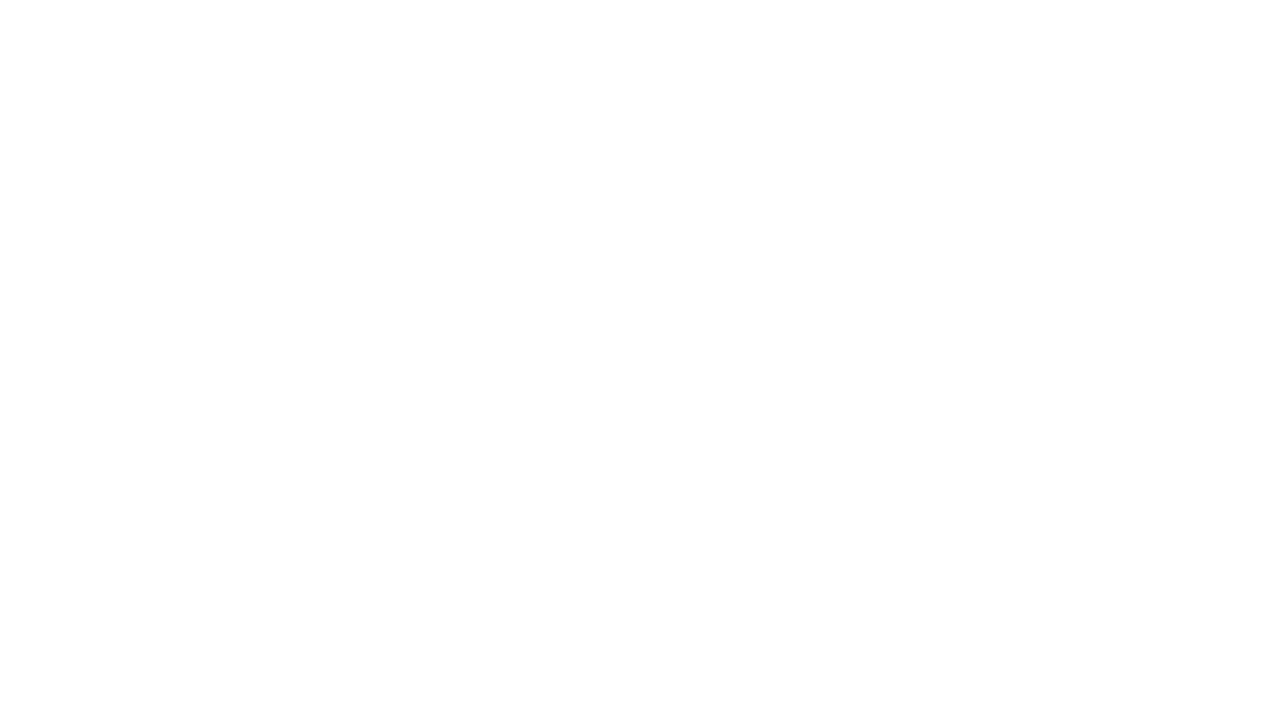
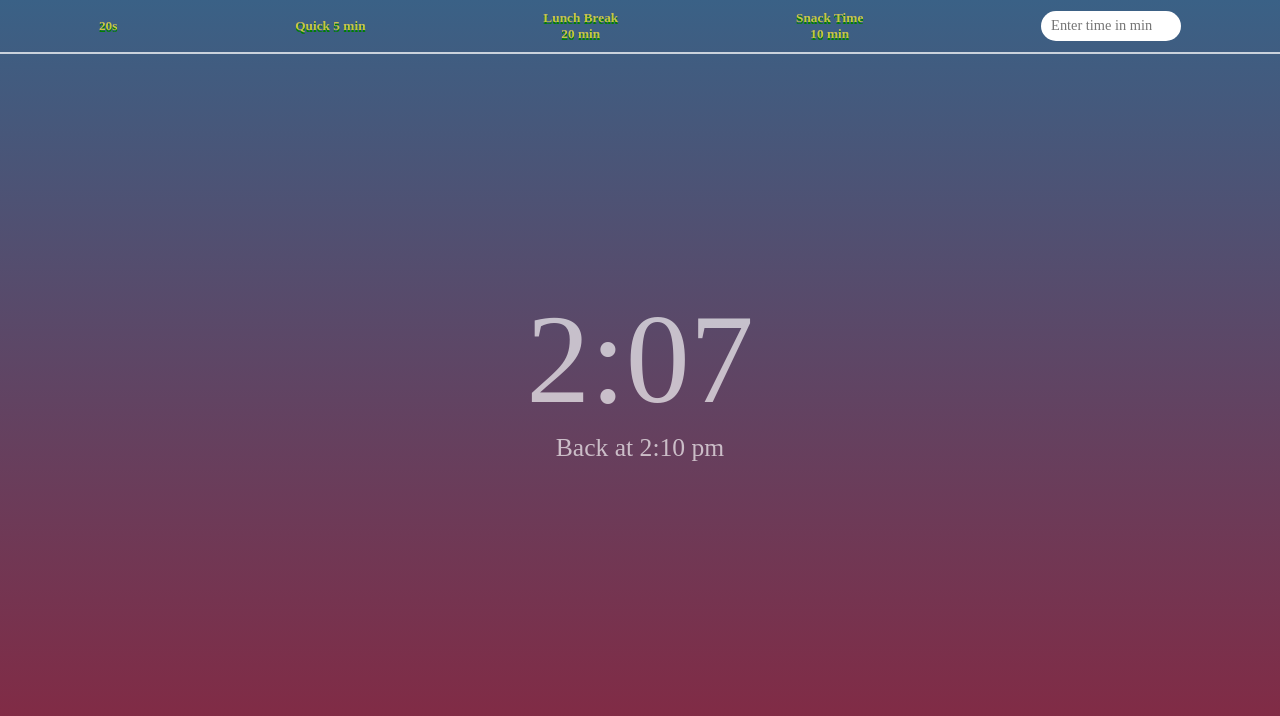
Before and after one commit to TechSaq/js-tasks-wes-bos, a plain HTML site: page countdown-timer/index.html in a window 1280 px wide. Drawn offline with Linux system fonts and the light colour scheme.

Commit message:
frontend done

```diff
--- a/countdown-timer/index.html
+++ b/countdown-timer/index.html
@@ -10,6 +10,22 @@
 
 <body>
 
+    <div class="container">
+        <div class="set-time">
+            <button data-time="20">20s</button>
+            <button data-time="300">Quick 5 min</button>
+            <button data-time="1200">Lunch Break <div>20 min</div></button>
+            <button data-time="6000">Snack Time <div>10 min</div></button>
+            <form action=".">
+                <input type="text" placeholder="Enter time in min">
+            </form>
+        </div>
+        <div class="timer">
+            <div class="countdown">2:07</div>
+            <div class="end-time">Back at 2:10 pm</div>
+        </div>
+    </div>
+
     <script src="script.js"></script>
 </body>
 
--- a/countdown-timer/style.css
+++ b/countdown-timer/style.css
@@ -0,0 +1,72 @@
+* {
+    padding: 0;
+    margin: 0;
+    box-sizing: border-box;
+}
+
+.container {
+    background: #3a6186;
+    /* fallback for old browsers */
+    background: -webkit-linear-gradient(to top, #89253e, #3a6186);
+    /* Chrome 10-25, Safari 5.1-6 */
+    background: linear-gradient(to top, #89253e, #3a6186);
+    /* W3C, IE 10+/ Edge, Firefox 16+, Chrome 26+, Opera 12+, Safari 7+ */
+    height: 100vh;
+    overflow-x: hidden;
+    font-family: ubuntu, 'sans-serif';
+    /* display: flex;
+    justify-content: flex-start;
+    align-items: center;
+    flex-direction: column; */
+}
+
+.set-time {
+    display: flex;
+    justify-content: space-around;
+    align-items: center;
+    border-bottom: 2px solid rgba(255, 255, 255, 0.726);
+    padding: 10px;
+    flex: 0 0 50px;
+}
+
+.set-time button {
+    border: none;
+    background: transparent;
+    font-weight: bold;
+    color: rgba(230, 213, 68, 0.842);
+    font-family: ubuntu, 'sans-serif';
+    user-select: none;
+    text-shadow: 0 2px green;
+}
+
+.set-time input {
+    height: 30px;
+    padding-left: 10px;
+    font-family: ubuntu, 'sans-serif';
+    border-radius: 50px;
+    border: none;
+    width: 140px;
+}
+
+input::placeholder {
+    user-select: none;
+    font-size: 0.9rem;
+}
+
+.timer {
+    color: rgba(255, 255, 255, 0.658);
+    width: 100%;
+    height: 80vh;
+    display: flex;
+    flex-direction: column;
+    justify-content: center;
+    align-items: center;
+}
+
+.countdown {
+    font-size: 8rem;
+}
+
+.end-time {
+    font-size: 1.6rem;
+}
```
